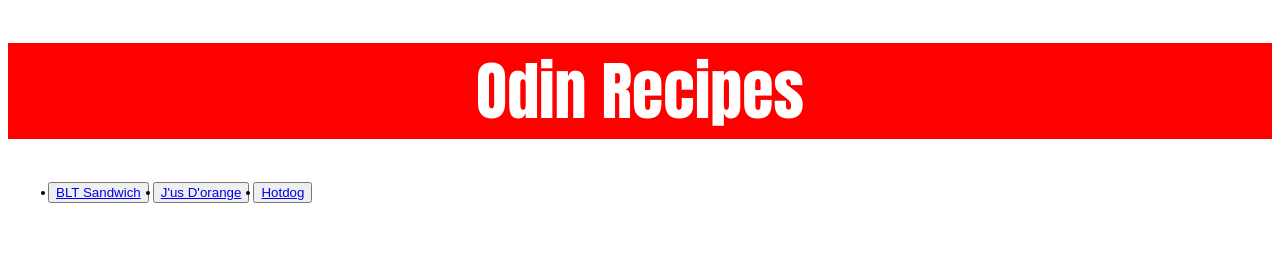
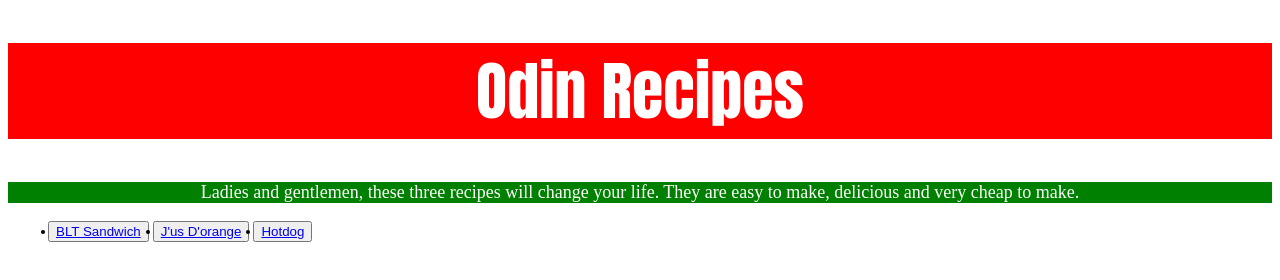
Before and after one commit to KneeCode/odin-recipes, a plain HTML site: page index.html in a window 1280 px wide. Drawn offline with Linux system fonts and the light colour scheme.

Commit message:
add internal css to element p on homepage

```diff
--- a/index.html
+++ b/index.html
@@ -4,8 +4,16 @@
     <meta charset="UTF-8" />
     <meta http-equiv="X-UA-Compatible" content="IE=edge" />
     <meta name="viewport" content="width=device-width, initial-scale=1.0" />
-    <title>Button Hover</title>
+    <title>Odinsrecipes</title>
     <link rel="stylesheet" href="styles.css" />
+        <style>
+            p {
+                background-color: green;
+                color: white;
+                font-size: 18px;
+                text-align: center;
+            }
+        </style>
 </head>
 
 <body>
@@ -13,6 +21,13 @@
 <div class="title">
     <h1>Odin Recipes</h1>
 </div>
+
+
+<p>
+    Ladies and gentlemen, these three recipes will change your life. They are easy to make,
+    delicious and very cheap to make.
+</p>
+
 
 <div class="recipelist">
 
```
